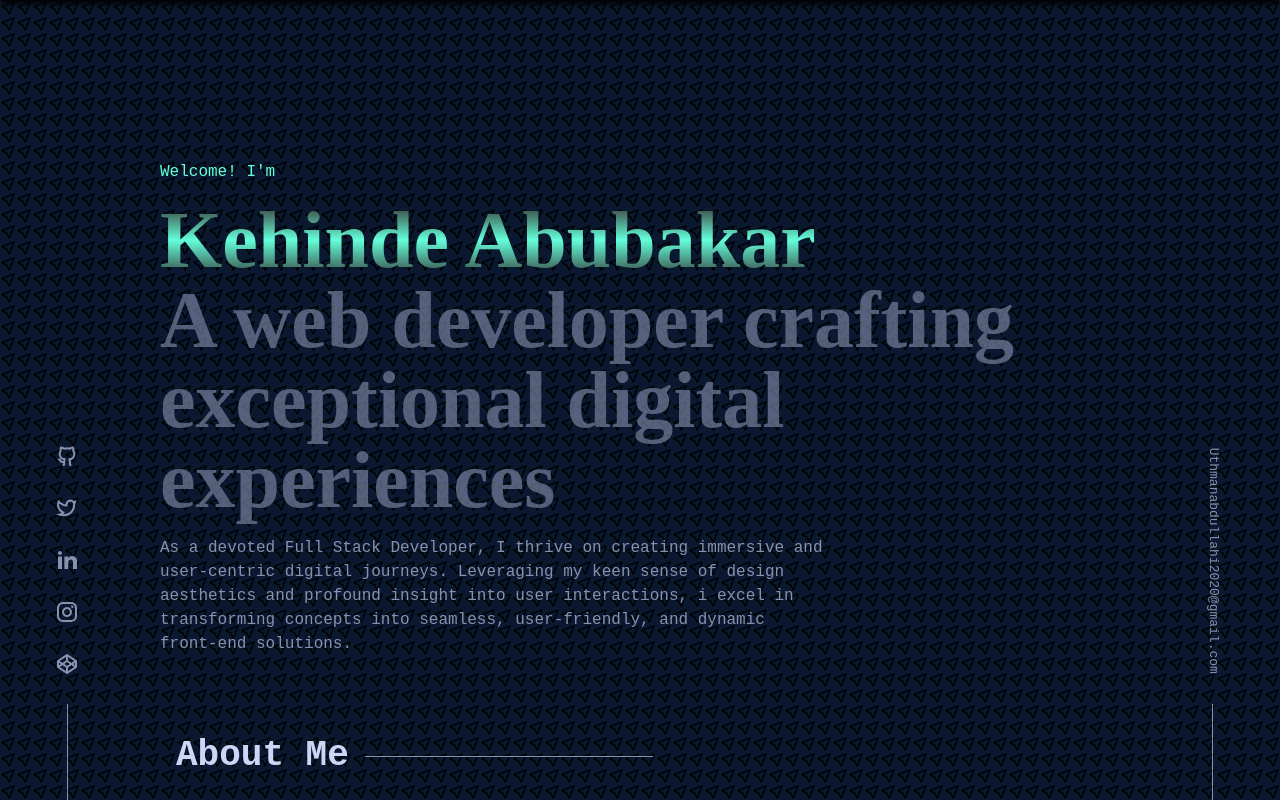
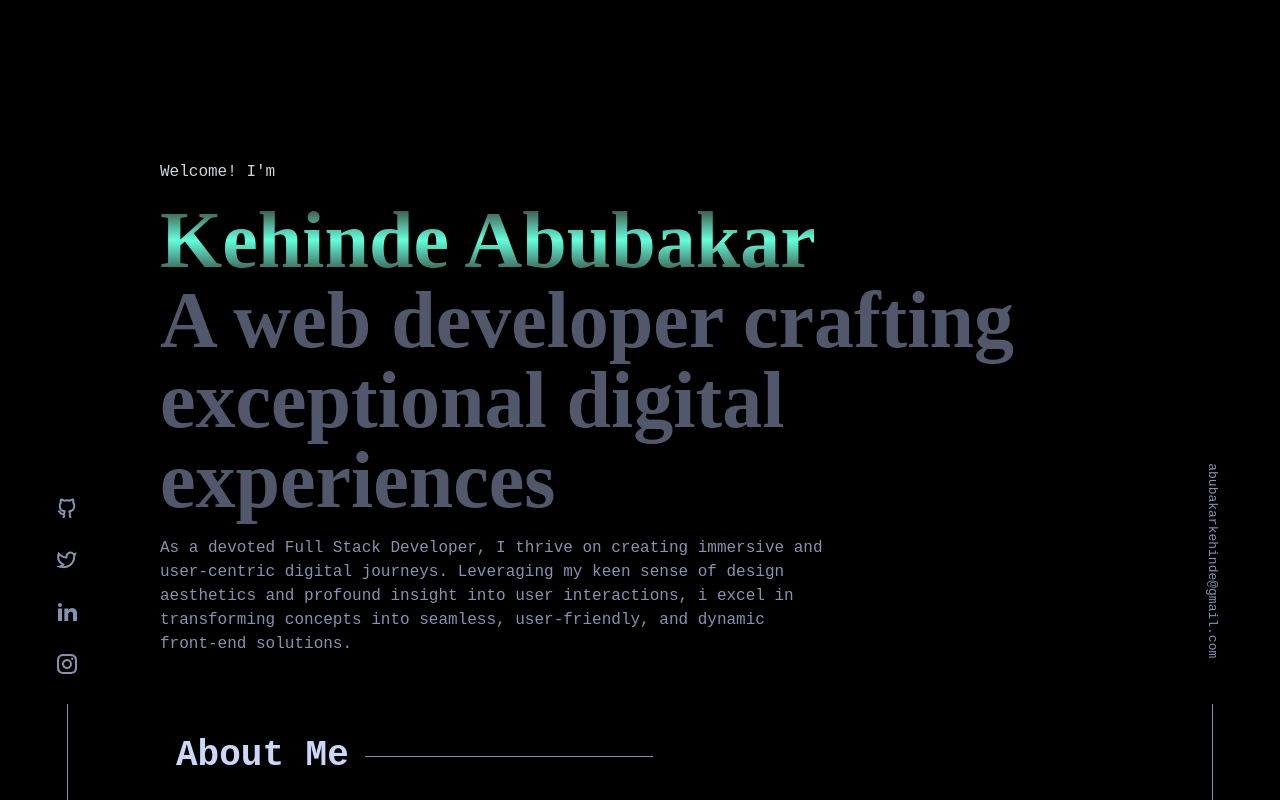
Before and after one commit to Kenny001-spec/My-Portfolio, a Next.js app: page / in a window 1280 px wide. Shown: the top 800 px of the page. Built offline with nearby package versions, Linux system fonts and the light colour scheme.

Commit message:
other commit

```diff
--- a/src/Components/About.jsx
+++ b/src/Components/About.jsx
@@ -23,7 +23,7 @@ const About = () => {
             </b>
             I'm an enthusiastic software developer with a solid background in
             crafting innovative and effective solutions. Over the past year in
-            the field, I've sharpened my skills in JavaScript programming
+            the field, i've sharpened my skills in JavaScript programming
             language, frameworks
           </p>
           <p data-aos="fade-up" data-aos-anchor-placement="bottom-bottom">
--- a/src/Components/Contact.jsx
+++ b/src/Components/Contact.jsx
@@ -6,12 +6,12 @@ const Contact = () => {
 
   return (
     <div className={styles.contactW} id='contact'>
-        <p className='text-primary1 text-[13px]'><span className='text-primary1'>04.</span> What&lsquo;s Next?</p>
+        <p className='text-primary1 text-[13px]'><span className='text-primary1'></span> What comes next?</p>
         <h1 className='text-[2rem] font-bold text-var_color'>Get In Touch</h1>
         <p className ='lg:w-[60%] text-center'
            data-aos="flip-up"
 
-        >{"I am excited about the potential of working together to create stunning web experiences that not only meet but exceed expectations. If you would be interested in exploring a collaboration or discussing potential projects, I would be thrilled to set up a time to chat. Please let me know if you would like to schedule a call or if there's any other way I can provide additional information. Thank you🥰😍"}</p>
+        >{"I'm enthusiastic about the opportunity to collaborate on developing outstanding web experiences that surpass expectations. If you're open to exploring a partnership or discussing potential projects, Please inform me if you'd like to schedule a call or if there's any other information I can offer. Thank you!😊"}</p>
        <a href="https://api.whatsapp.com/send?phone=2349135619423&text=Hello%20I%20will%20like%20to%20Hire%20You" target='_blank' rel="noopener noreferrer" data-aos="fade-up"><p className={styles.sayHello}></p></a>
 
     </div>
@@ -19,6 +19,3 @@ const Contact = () => {
 }
 
 export default Contact
-// I am excited about the potential of working together to create stunning web experiences that not only meet but exceed expectations. If you would be interested in exploring a collaboration or discussing potential projects, I would be thrilled to set up a time to chat. Please let me know if you would like to schedule a call or if there's any other way I can provide additional information.
-
-        {/* <p className='lg:w-[60%] text-center'> I&rsquo;m currently looking for new opportunities, my inbox is always open. Whether you have a question or just want to say hi, I&lsquo;ll try my best to get back to you!</p> */}
--- a/src/Components/Logo.jsx
+++ b/src/Components/Logo.jsx
@@ -6,9 +6,9 @@ const Logo = () => {
     <div className={`${styles.logus} relative w-[3rem] h-[3.5rem] rounded-full border-[2.8px] grid place-content-center bg-primary1 border-primary1 border-l-primary_bg rotate-[-5deg] lg:scale-[0.9] scale-[0.7] lg:ml-0 ml-4 `}>
 
         <div className='w-[3rem] h-[3.5rem] rounded-full border-[2.8px] border-primary1 flex items-center justify-center relative bg-primary_bg bottom-0 right-0 hover:bottom-1 hover:right-1 border-l-transparent'>
-            <p className='text-primary1 text-[3rem] absolute -left-[1.5rem] font-[200] rotate-[7deg] -top-4'>A</p>
+            <p className='text-primary1 text-[3rem] absolute -left-[1.5rem] font-[200] rotate-[7deg] -top-4'>K</p>
             <i className='text-primary1 text-[0.7rem] absolute right-[1.3rem] bottom-6'>{'</>'}</i>
-            <p className='text-primary1 text-[2.5rem] absolute left-[1.2rem] bottom-[0.1px]'>B</p>
+            <p className='text-primary1 text-[2.5rem] absolute left-[1.2rem] bottom-[0.1px]'>A</p>
         </div>
     </div>
   )
--- a/src/Components/PopUp.jsx
+++ b/src/Components/PopUp.jsx
@@ -37,7 +37,7 @@ export default function PopUp() {
 
           <div className="whatsapp flex gap-4 mt-8 justify-start items-center">
             <a
-              href="mailto:Uthmanabdullahi2020@gmail.com?subject=Let%20do%20something%20together&body="
+              href="mailto:abubakarkehinde88@gmail.com?subject=Let%20do%20something%20together&body="
               className=""
             >
               <div
@@ -46,7 +46,7 @@ export default function PopUp() {
             </a>
 
             <a
-              href="https://api.whatsapp.com/send?phone=2349135619423&text=Hi%20Abdullahi!"
+              href="https://api.whatsapp.com/send?phone=2348162263500&text=Hi%20Kehinde!"
               target="blank"
               rel="noopener noreferrer"
               className="block w-[6.5rem] h-[2.5rem] bg-primary1 rounded-md relative "
@@ -58,13 +58,13 @@ export default function PopUp() {
           </div>
 
           <div className="email flex gap-4 mt-8 justify-start items-center">
-            <a href="mailto:Uthmanabdullahi2020@gnail.com?subject=Let%20do%20something%20together&body=">
+            <a href="mailto:abubakarkehinde88@gnail.com?subject=Let%20do%20something%20together&body=">
               <div
                 className={` bg-[url("/mail-line.png")] hover:bg-[url("/mail-lineh.png")] w-6 h-6 gird place-content-center`}
               ></div>
             </a>
             <a
-              href="mailto:Uthmanabdullahi2020@gnail.com?subject=Let%20do%20something%20together&body="
+              href="mailto:abubakarkehinde88@gnail.com?subject=Let%20do%20something%20together&body="
               target="blank"
               className="block w-[6.5rem] h-[2.5rem] bg-primary1 rounded-md relative "
             >
--- a/src/Components/Socios.jsx
+++ b/src/Components/Socios.jsx
@@ -6,37 +6,30 @@ import 'aos/dist/aos.css';
 const Socios = () => {
   const socioArr = [
     {
-      link: "https://github.com/intelligence247",
+      link: "https://github.com/Kenny001-spec",
       ima1 : `bg-[url("/github-line.png")]`,
       ima2 : `hover:bg-[url("/github-lineh.png")]`,
       alter : 'Github icon'
 
     },
     {
-      link: "https://twitter.com/I_n_telligence",
+      link: "https://twitter.com/kennySpec",
       ima1 : `bg-[url("/twitter-line.png")]`,
       ima2 : `hover:bg-[url("/twitter-lineh.png")]`,
       alter : "Twitter icon"
     },
     {
-      link: "https://www.linkedin.com/in/usman-abdullahi-125a3a23b/",
+      link: "https://www.linkedin.com/in/kehinde-abubakar-029223252/",
       ima1 : `bg-[url("/linkedin-fill.png")]`,
       ima2 : `hover:bg-[url("/linkedin-fillh.png")]`,
       alter : "Linkedin icon"
 
     },
     {
-      link: "https://instagram.com/abdul_lahi246?igshid=MzNlNGNkZWQ4Mg==",
+      link: "https://www.instagram.com/kennyx55/",
       ima1 : `bg-[url("/instagram-line.png")]`,
       ima2 : `hover:bg-[url("/instagram-lineh.png")]`,
       alter : "Instagram icon"
-
-    },
-    {
-      link: "https://codepen.io/Intelligence247-the-flexboxer",
-      ima1 : `bg-[url("/codepen-line.png")]`,
-      ima2 : `hover:bg-[url("/codepen-lineh.png")]`,
-      alter : "Codepen icon"
 
     },
   ]
@@ -59,9 +52,9 @@ const Socios = () => {
             <p></p>
             </div>
             <div className={styles.soicioAccountsR}>
-           <a href="mailto:Uthmanabdullahi2020@gmail.com?subject=Hi%20Abdullahi&body=" target='_blank' rel="noopener noreferrer"><span
+           <a href="mailto:abubakarkehinde88@gmail.com?subject=Hi%20Kehinde&body=" target='_blank' rel="noopener noreferrer"><span
           x
-           > Uthmanabdullahi2020@gmail.com</span></a>
+           > abubakarkehinde@gmail.com</span></a>
            <p></p>
         </div>
         </div>
--- a/src/Components/SomeProjects.jsx
+++ b/src/Components/SomeProjects.jsx
@@ -8,7 +8,6 @@ const SomeProjects = () => {
   return (
     <div className={styles.somprojectW} id="work">
       <Headings
-        num={"03."}
         text={"Some of my projects"}
         position={"start"}
         width={"w-0"}
--- a/tailwind.config.js
+++ b/tailwind.config.js
@@ -15,8 +15,8 @@ module.exports = {
     },
     extend: {
       colors:{
-        primary_bg:'#0a192f',
-        primary1:'#64ffda',
+        primary_bg:'#000000',
+        primary1:'#ced4da',
         blur_texts:'#8892b0',
         var_color:'#ccd6f6',
         primary_bg2: "#112240",
```
